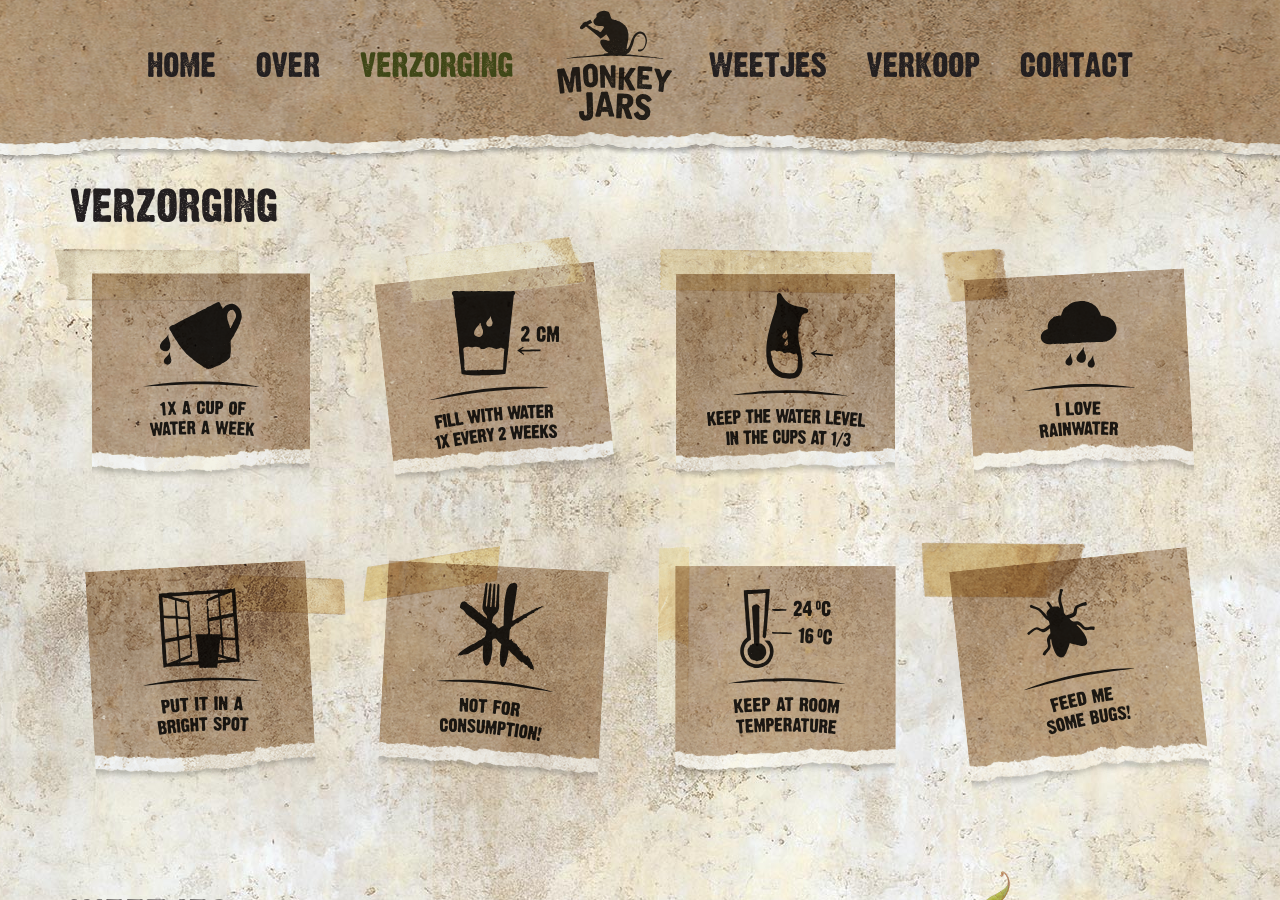
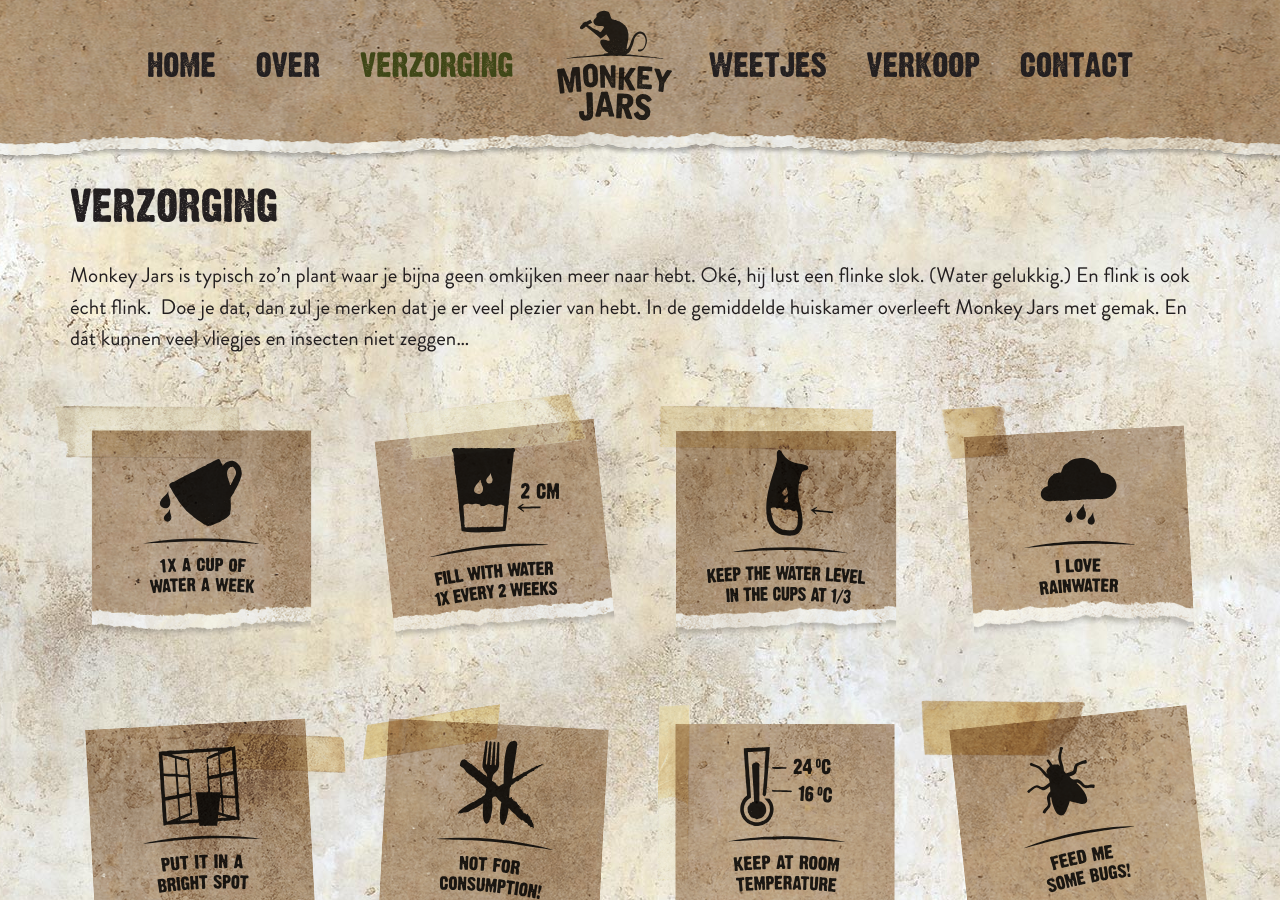
Before and after one commit to jhvanderschee/monkeyjars, a Jekyll site: the page built from index.md, in a window 1280 px wide and 900 px high, scrolled down 1367 px. Built offline with Jekyll 4.4.1, drawn with Linux system fonts in a browser that asks for light colours.

Commit message:
Updated '/_layouts/home.html' via CloudCannon

```diff
--- a/_layouts/home.html
+++ b/_layouts/home.html
@@ -78,6 +78,8 @@
         <div class="row">
             <div class="col-xs-12 text-left">
                       <h2 class="post-title editable" style="margin: 0;">Verzorging</h2>
+
+                      <div><br />{% for p in site.pages %}{% if p.title == 'Verzorging' %}{{ p.content }}{% endif %}{% endfor %}</div>
             </div>
         </div>
       </div>
```
